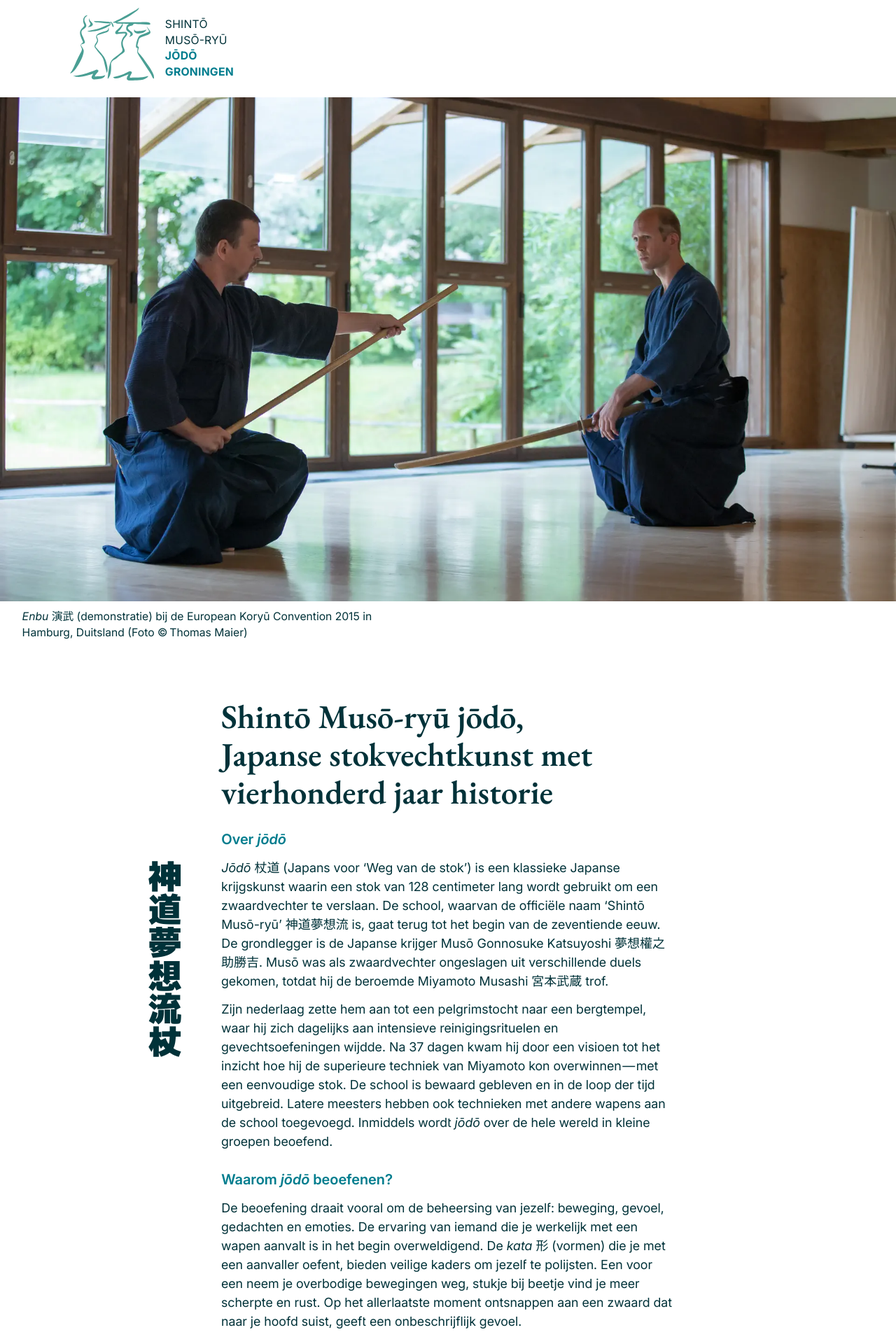
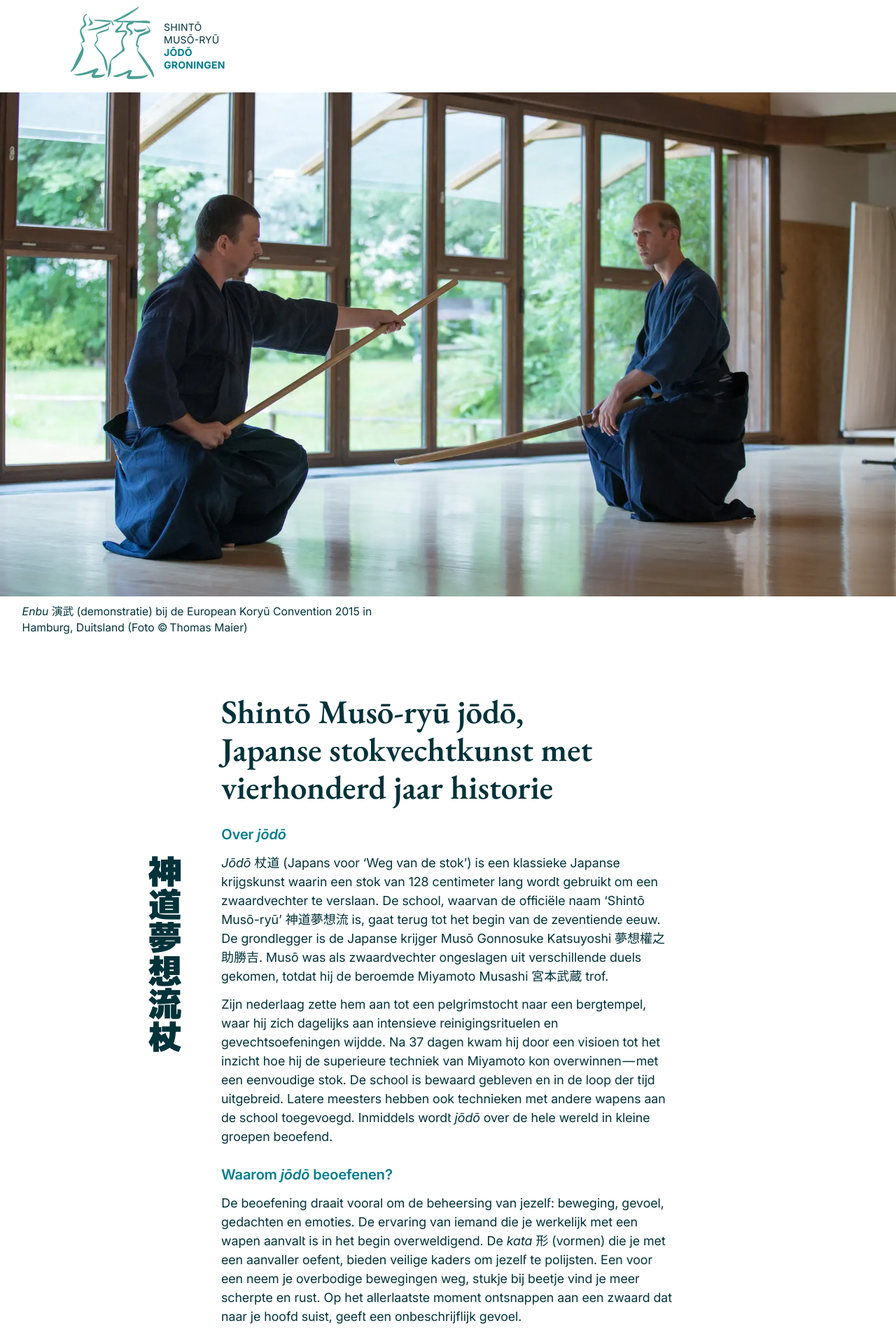
Before and after one commit to Jodo-Groningen/jodo-groningen.github.io, a Jekyll site: the page built from index.md, in a window 1280 px wide. Shown: the top 1920 px of the page at 70% size. Built offline with Jekyll 4.4.1, drawn with Linux system fonts in a browser that asks for light colours.

Commit message:
Reworked line-height, variable names
Changed line-height to use `rlh` instead of `rem` in order to fix an issue with Safari not updating `rem` when the viewport changes.

Reworked the variable names to start with the function name.

```diff
--- a/_sass/_banner.scss
+++ b/_sass/_banner.scss
@@ -4,18 +4,18 @@
   font-variation-settings: "wght" 900;
 
   /* Small viewports */
-  font-size: var(--text-heading);
-  line-height: var(--text-heading-line-height);
+  font-size: var(--font-size-heading);
+  line-height: var(--line-height-heading);
   margin: .5rlh 0 1rlh;
 }
 
 @media (min-width: 1024px) {
   .banner {
     align-content: end;
-    font-size: var(--text-title);
+    font-size: var(--font-size-title);
     grid-column: feature-start / content-start;
     grid-row: span 2;
-    line-height: var(--text-title-line-height);
+    line-height: var(--line-height-title);
     writing-mode: vertical-rl;
   }
 }
--- a/_sass/_events.scss
+++ b/_sass/_events.scss
@@ -38,13 +38,13 @@
   width: 7rem;
 }
 .event-day {
-  font-size: var(--text-callout);
-  line-height: var(--text-callout-line-height);
+  font-size: var(--font-size-callout);
+  line-height: var(--line-height-callout);
 }
 .event-month {
-  font-size: var(--text-small);
+  font-size: var(--font-size-small);
   font-weight: var(--medium);
-  line-height: var(--text-small-line-height);
+  line-height: var(--line-height-small);
   text-transform: uppercase;
 }
 .event-details {
@@ -57,16 +57,16 @@
   }
   h3 {
     color: currentColor;
-    font-size: var(--text-subheading);
-    line-height: var(--text-subheading-line-height);
+    font-size: var(--font-size-subheading);
+    line-height: var(--line-height-subheading);
   }
 
   h3 {
-    font-size: var(--text-body);
-    line-height: var(--text-body-line-height);
+    font-size: var(--font-size-body);
+    line-height: var(--line-height-body);
   }
   p {
-    font-size: var(--text-small);
-    line-height: var(--text-small-line-height);
+    font-size: var(--font-size-small);
+    line-height: var(--line-height-small);
   }
 }
--- a/_sass/_site-footer.scss
+++ b/_sass/_site-footer.scss
@@ -1,6 +1,6 @@
 .site-footer {
-  font-size: var(--text-small);
-  line-height: var(--text-small-line-height);
+  font-size: var(--font-size-small);
+  line-height: var(--line-height-small);
   padding-block: 3lh 4.5lh;
   min-height: 13.5lh;
 }
--- a/_sass/_site_header.scss
+++ b/_sass/_site_header.scss
@@ -3,8 +3,8 @@
   align-items: center;
   column-gap: 1em;
   justify-content: space-between;
-  font-size: var(--text-small);
-  line-height: var(--text-small-line-height);
+  font-size: var(--font-size-logo);
+  line-height: var(--line-height-logo);
   padding-block: .5lh 1lh;
   row-gap: 1lh;
 }
--- a/_sass/_typography.scss
+++ b/_sass/_typography.scss
@@ -6,10 +6,10 @@ html {
   -webkit-font-smoothing: antialiased;
   font-family: var(--sans-serif);
   font-feature-settings: "cpsp";
-  font-size: var(--text-base);
+  font-size: var(--font-size);
   font-synthesis: none;
   font-variant-ligatures: common-ligatures contextual discretionary-ligatures;
-  line-height: var(--text-body-line-height);
+  line-height: var(--line-height-body);
 }
 
 
@@ -55,23 +55,23 @@ caption,
 figcaption,
 .site-header,
 .site-footer {
-  font-size: var(--text-small);
-  line-height: var(--text-small-line-height);
+  font-size: var(--font-size-small);
+  line-height: var(--line-height-small);
 }
 
 h1 {
-  font-size: var(--text-title);
-  line-height: var(--text-title-line-height);
+  font-size: var(--font-size-title);
+  line-height: var(--line-height-title);
 }
 
 h2 {
-  font-size: var(--text-heading);
-  line-height: var(--text-heading-line-height);
+  font-size: var(--font-size-heading);
+  line-height: var(--line-height-heading);
 }
 
 h3 {
-  font-size: var(--text-subheading);
-  line-height: var(--text-subheading-line-height);
+  font-size: var(--font-size-subheading);
+  line-height: var(--line-height-subheading);
 }
 
 h4 {
@@ -167,7 +167,7 @@ abbr {
  * Subhead
  */
 .subhead {
-  font-size: var(--text-small);
-  line-height: var(--text-small-line-height);
+  font-size: var(--font-size-small);
+  line-height: var(--line-height-small);
   margin-block-start: .5rlh;
 }
--- a/_sass/_variables.scss
+++ b/_sass/_variables.scss
@@ -8,24 +8,25 @@
   --sans-serif-ja: "M PLUS 1", system-ui, sans-serif;
   --serif: "EB Garamond", serif;
 
-  --text-small:                  0.875rem; /* 14px */
-  --text-logo:                   var(--text-small);
+  --font-size: 100%;
 
-  --text-base:                   100%;     /* 16px */
-  --text-body:                   1rem;     /* 16px */
-  --text-subheading:             1.125rem; /* 18px */
-  --text-callout:                1.5rem;   /* 24px */
-  --text-heading:                2rem;     /* 32px */
-  --text-title:                  2.625rem; /* 42px */
+  --font-size-small:         .875rem;     /* 14 */
+  --font-size-body:         1rem;         /* 16 */
+  --font-size-subheading:   1.125rem;     /* 18 */
+  --font-size-callout:      1.5rem;       /* 24 */
+  --font-size-heading:      2rem;         /* 32 */
+  --font-size-title:        2.625rem;     /* 42 */
 
-  --text-single-line-height:     1.125rem;
-  --text-logo-line-height:       var(--text-single-line-height);
-  --text-small-line-height:      1.25rem;  /* 20px */
-  --text-body-line-height:       1.5rem;   /* 24px */
-  --text-subheading-line-height: 1.5rem;   /* 24px */
-  --text-callout-line-height:    1.75rem;  /* 28px */
-  --text-heading-line-height:    2.25rem;  /* 36px */
-  --text-title-line-height:      3rem;     /* 48px */
+  --line-height-single:      .75rlh;      /* 18 */
+  --line-height-small:       .8333333rlh; /* 20 */
+  --line-height-body:       1.5;          /* 24 */
+  --line-height-subheading: 1rlh;         /* 24 */
+  --line-height-callout:    1.1666667rlh; /* 28 */
+  --line-height-heading:    1.5rlh;       /* 36 */
+  --line-height-title:      2rlh;         /* 48 */
+
+  --font-size-logo: var(--font-size-small);
+  --line-height-logo: var(--line-height-single);
 
   --measure: 36em;
 
@@ -79,8 +80,8 @@
  */
 @media screen and (min-width: 1280px) {
   :root {
-    --text-base:           112.5%;     /* 18px */
-    --text-logo:             0.77778rem; /* 14px */
-    --text-logo-line-height: 1rem;       /* 18px */
+    --font-size:        112.5%;         /* 18 */
+    --font-size-logo:      .7777778rem; /* 14 */
+    --line-height-logo:    .6666667rlh; /* 18 */
   }
 }
```
